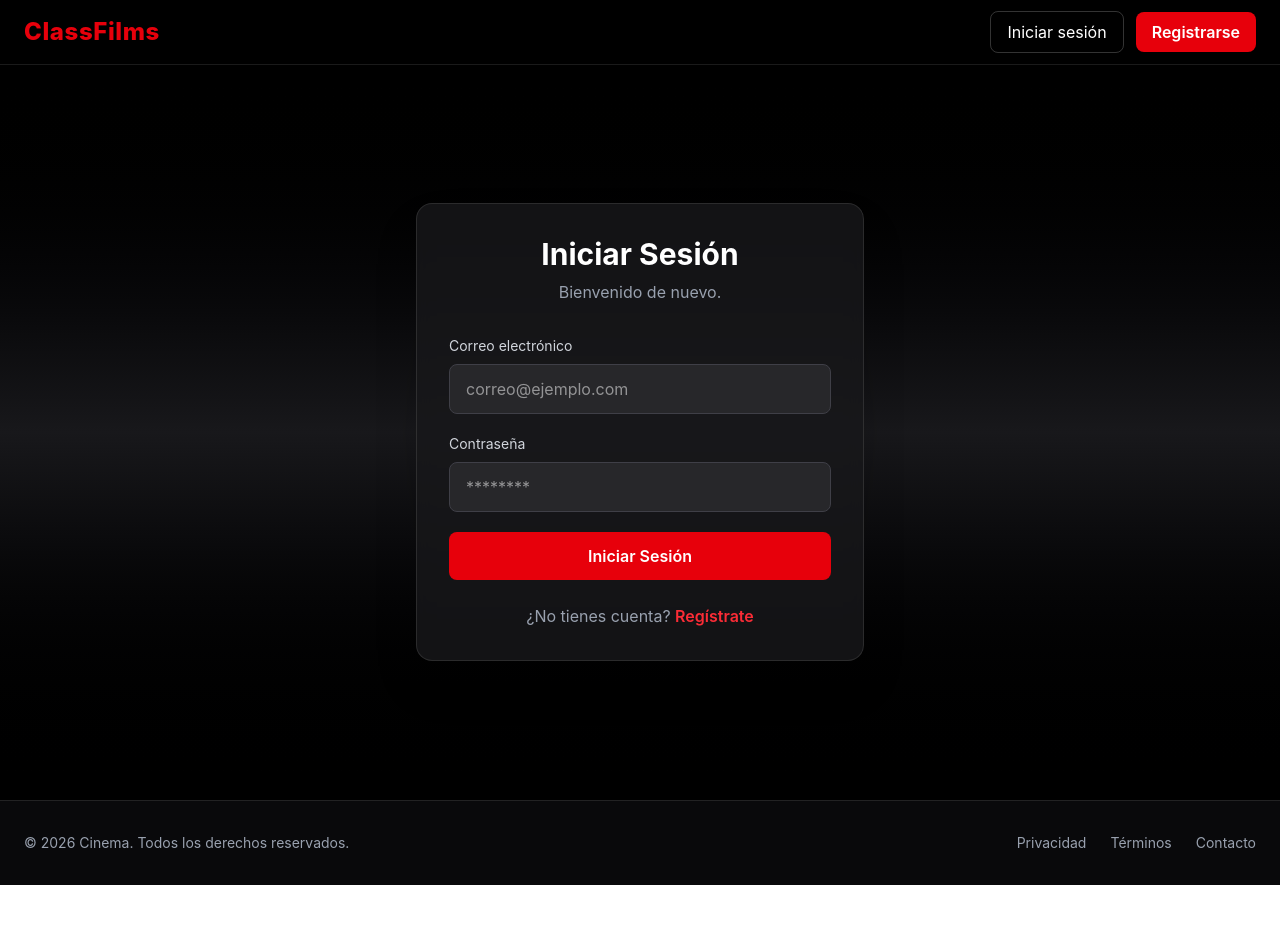
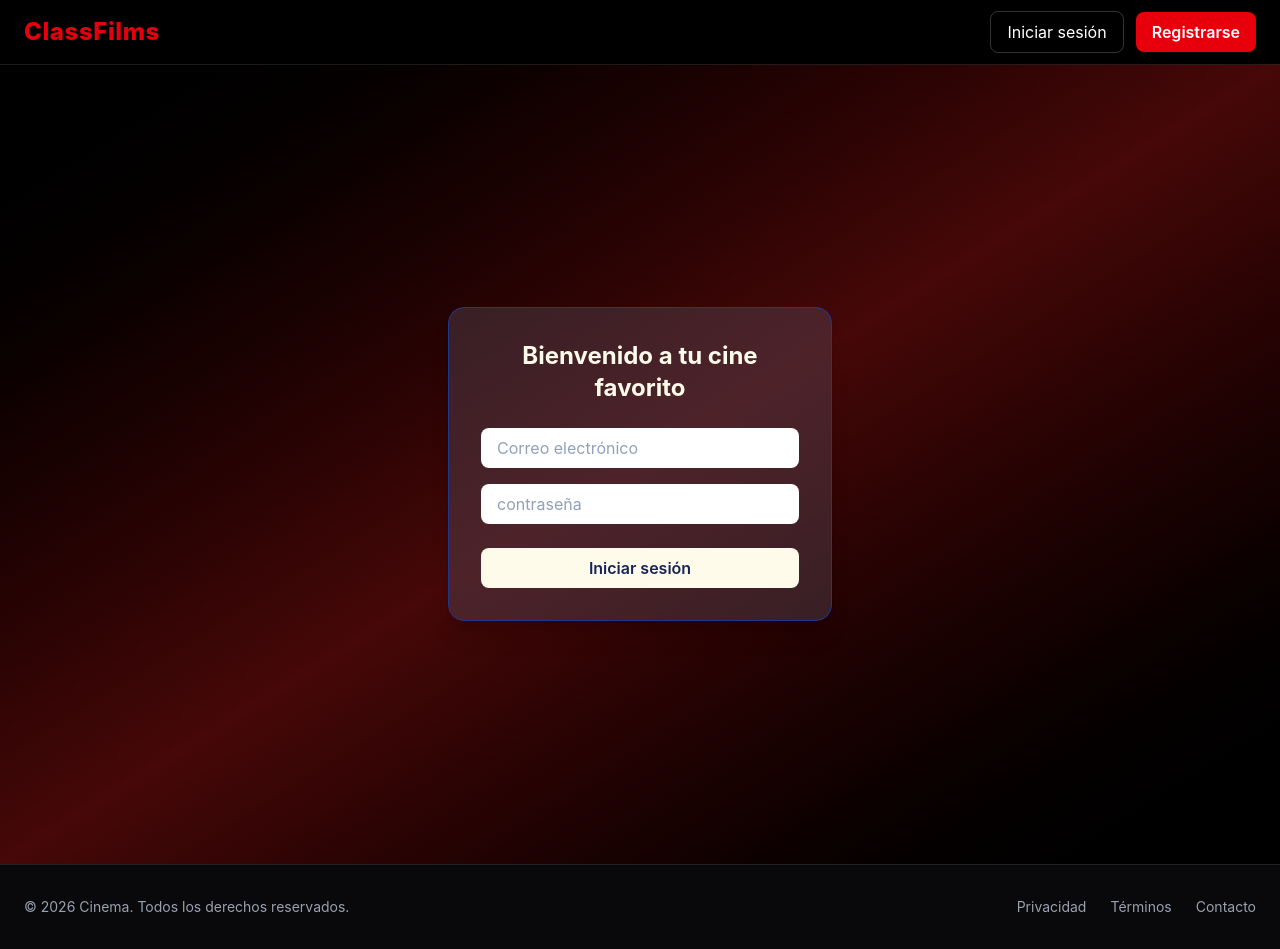
Before and after one commit to BeckhamTorresCaceres/react-cinema-app, a React (Vite) app: page /login in a window 1280 px wide. Before the commit the page ends 885 px from the top, so only its background shows below. Built offline with nearby package versions, Linux system fonts and the light colour scheme.

Commit message:
feat: Se agrego la validacion de los campos de Login y Register

```diff
--- a/src/features/auth/pages/login/LoginPage.tsx
+++ b/src/features/auth/pages/login/LoginPage.tsx
@@ -1,60 +1,93 @@
-import { Link } from "react-router";
+
+import React, { useState } from 'react'
 
 export const LoginPage = () => {
+
+  const [email, setEmail] = useState('')
+  const [password, setPassword] = useState('')
+  const [errors, setErrors] = useState({ email: '', password: '' })
+
+
+  const validate = () => {
+    const newErrors = { email: '', password: '' }
+
+    if (!email) {
+      newErrors.email = 'El Correo es requerido'
+    } else if (!/^[^\s@]+@[^\s@]+\.[^\s@]+$/.test(email)) {
+      newErrors.email = 'El Correo no tiene un formato valido'
+    }
+
+    if (!password) {
+      newErrors.password = 'La contraseña es Requerida'
+    } else if (password.length < 8) {
+      newErrors.password = 'La contraseña debe tener mínimo 8 caracteres'
+    }
+
+    setErrors(newErrors)
+
+    return !newErrors.email && !newErrors.password
+  }
+
+  const handleSubmit = (event: any) => {
+    event.preventDefault()
+    validate()
+  }
+
+
   return (
-    <div className="flex min-h-[calc(100vh-64px)] items-center justify-center bg-gradient-to-b from-black via-zinc-900 to-black px-6">
-      <div className="w-full max-w-md rounded-2xl border border-white/10 bg-zinc-900/80 p-8 shadow-2xl backdrop-blur">
-        <h1 className="text-center text-3xl font-bold text-white">
-          Iniciar Sesión
+    <div className="flex-1 min-h-screen flex items-center justify-center bg-gradient-to-br from-black via-red-950 to-black">
+      <form
+        onSubmit={handleSubmit}
+        className="bg-mauve-600/40 p-8 flex flex-col rounded-2xl shadow-xl w-full max-w-sm border border-blue-900">
+        <h1 className="text-amber-50 text-2xl font-bold mb-6 text-center">
+          Bienvenido a tu cine favorito
         </h1>
 
-        <p className="mt-2 text-center text-gray-400">
-          Bienvenido de nuevo.
-        </p>
 
-        <form className="mt-8 space-y-5">
+
+        <div className="flex flex-col space-y-4">
           <div>
-            <label className="mb-2 block text-sm text-gray-300">
-              Correo electrónico
-            </label>
-
             <input
               type="email"
-              placeholder="correo@ejemplo.com"
-              className="w-full rounded-lg border border-zinc-700 bg-zinc-800 px-4 py-3 text-white outline-none transition focus:border-red-500"
+              name='email'
+              value={email}
+              onChange={(e) => setEmail(e.target.value)}
+              className="bg-white px-4 py-2 rounded-lg text-slate-900 outline-none focus:ring-2 focus:ring-amber-400 placeholder-slate-400 w-full"
+              placeholder="Correo electrónico"
             />
+            {errors.email && (
+              <p className="text-red-400 text-sm mt-1">{errors.email}</p>
+            )}
           </div>
 
+
           <div>
-            <label className="mb-2 block text-sm text-gray-300">
-              Contraseña
-            </label>
-
             <input
               type="password"
-              placeholder="********"
-              className="w-full rounded-lg border border-zinc-700 bg-zinc-800 px-4 py-3 text-white outline-none transition focus:border-red-500"
+              name='password'
+              value={password}
+              onChange={(e) => setPassword(e.target.value)}
+              className="bg-white px-4 py-2 rounded-lg text-slate-900 outline-none focus:ring-2 focus:ring-amber-400 placeholder-slate-400 w-full"
+              placeholder="contraseña"
             />
+            {errors.password && (
+              <p className="text-red-400 text-sm mt-1">{errors.password}</p>
+            )}
           </div>
 
-          <button
-            type="submit"
-            className="w-full rounded-lg bg-red-600 py-3 font-semibold transition hover:bg-red-700"
-          >
-            Iniciar Sesión
-          </button>
-        </form>
 
-        <p className="mt-6 text-center text-gray-400">
-          ¿No tienes cuenta?{" "}
-          <Link
-            to="/register"
-            className="font-semibold text-red-500 hover:underline"
-          >
-            Regístrate
-          </Link>
-        </p>
-      </div>
+        </div>
+
+        <button
+
+          type="submit"
+          className="bg-amber-50 hover:bg-amber-100 text-blue-950 font-semibold py-2 rounded-lg mt-6 transition-colors duration-200"
+        >
+          Iniciar sesión
+        </button>
+      </form>
     </div>
-  );
-};
+
+  )
+}
+export default LoginPage
--- a/src/features/auth/pages/register/RegisterPage.tsx
+++ b/src/features/auth/pages/register/RegisterPage.tsx
@@ -1,6 +1,50 @@
+import { useState } from "react";
 import { Link } from "react-router";
 
 export const RegisterPage = () => {
+  const [name, setName] = useState('')
+  const [email, setEmail] = useState('')
+  const [password, setPassword] = useState('')
+  const [confirmPassword, setConfirmPassword] = useState('')
+  const [errors, setErrors] = useState({ name: '', email: '', password: '', confirmPassword: '' })
+
+  const validate = () => {
+    const newErrors = { name: '', email: '', password: '', confirmPassword: '' }
+
+    if (!name) {
+      newErrors.name = 'El nombre es requerido'
+    }
+
+    if (!email) {
+      newErrors.email = 'El correo es requerido'
+    } else if (!/^[^\s@]+@[^\s@]+\.[^\s@]+$/.test(email)) {
+      newErrors.email = 'El correo no tiene un formato válido'
+    }
+
+    if (!password) {
+      newErrors.password = 'La contraseña es Requerida'
+    } else if (password.length < 8) {
+      newErrors.password = 'La contraseña debe tener mínimo 8 caracteres'
+    }
+
+    if (!confirmPassword) {
+      newErrors.confirmPassword = 'La contraseña es Requerida'
+    } else if (password !== confirmPassword) {
+      newErrors.confirmPassword = 'La contraseñas no coinciden'
+    }
+
+    setErrors(newErrors)
+
+    return !newErrors.name && !newErrors.email && !newErrors.password && !newErrors.confirmPassword
+  }
+
+  const handleSubmit = (event: any) => {
+    event.preventDefault()
+    validate()
+  }
+
+
+
   return (
     <div className="flex min-h-[calc(100vh-64px)] items-center justify-center bg-gradient-to-b from-black via-zinc-900 to-black px-6">
       <div className="w-full max-w-md rounded-2xl border border-white/10 bg-zinc-900/80 p-8 shadow-2xl backdrop-blur">
@@ -12,7 +56,7 @@ export const RegisterPage = () => {
           Únete a nuestra plataforma.
         </p>
 
-        <form className="mt-8 space-y-5">
+        <form onSubmit={handleSubmit} className="mt-8 space-y-5">
           <div>
             <label className="mb-2 block text-sm text-gray-300">
               Nombre
@@ -21,8 +65,13 @@ export const RegisterPage = () => {
             <input
               type="text"
               placeholder="Juan Pérez"
+              value={name}
+              onChange={(e) => setName(e.target.value)}
               className="w-full rounded-lg border border-zinc-700 bg-zinc-800 px-4 py-3 text-white outline-none transition focus:border-red-500"
             />
+            {errors.name && (
+              <p className="text-red-400 text-sm mt-1">{errors.name}</p>
+            )}
           </div>
 
           <div>
@@ -33,8 +82,13 @@ export const RegisterPage = () => {
             <input
               type="email"
               placeholder="correo@ejemplo.com"
+              value={email}
+              onChange={(e) => setEmail(e.target.value)}
               className="w-full rounded-lg border border-zinc-700 bg-zinc-800 px-4 py-3 text-white outline-none transition focus:border-red-500"
             />
+            {errors.email && (
+              <p className="text-red-400 text-sm mt-1">{errors.email}</p>
+            )}
           </div>
 
           <div>
@@ -45,8 +99,13 @@ export const RegisterPage = () => {
             <input
               type="password"
               placeholder="********"
+              value={password}
+              onChange={(e) => setPassword(e.target.value)}
               className="w-full rounded-lg border border-zinc-700 bg-zinc-800 px-4 py-3 text-white outline-none transition focus:border-red-500"
             />
+            {errors.password && (
+              <p className="text-red-400 text-sm mt-1">{errors.password}</p>
+            )}
           </div>
 
           <div>
@@ -57,8 +116,13 @@ export const RegisterPage = () => {
             <input
               type="password"
               placeholder="********"
+              value={confirmPassword}
+              onChange={(e) => setConfirmPassword(e.target.value)}
               className="w-full rounded-lg border border-zinc-700 bg-zinc-800 px-4 py-3 text-white outline-none transition focus:border-red-500"
             />
+            {errors.confirmPassword && (
+              <p className="text-red-400 text-sm mt-1">{errors.confirmPassword}</p>
+            )}
           </div>
 
           <button
```
